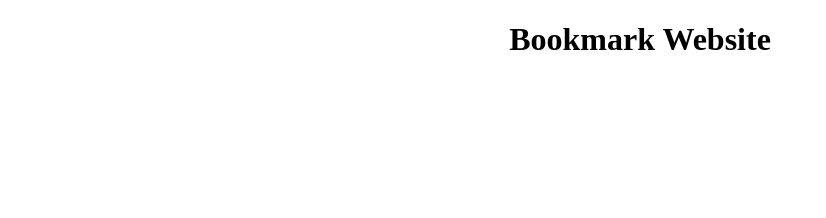
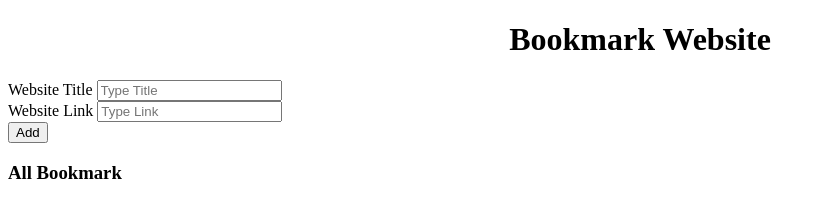
Before and after one commit to Rajat-soni-vst-au4/bookmarksite, a plain HTML site: page index.html in a window 1280 px wide. Shown: the whole page, without its empty margins (0-826 px from the left). Drawn offline with Linux system fonts and the light colour scheme.

Commit message:
html front text added

```diff
--- a/index.html
+++ b/index.html
@@ -10,6 +10,19 @@
 <body>
     <h1>Bookmark Website</h1>
 
+    <form>
+        <label for="title">Website Title</label>
+        <input type="text" id="title" placeholder="Type Title"/>
+        <br/>
+        <label for="link">Website Link</label>
+        <input type="link" id="link" placeholder="Type Link"/>
+        <br/>
+        <button type="submit" onclick="addLink()">Add</button>
+    </form>
+    <div>
+        <h3>All Bookmark</h3>
+        <div id="linkList"></div>
+    </div>
     <script src="index.js"></script>
 </body>
 </html>
```
